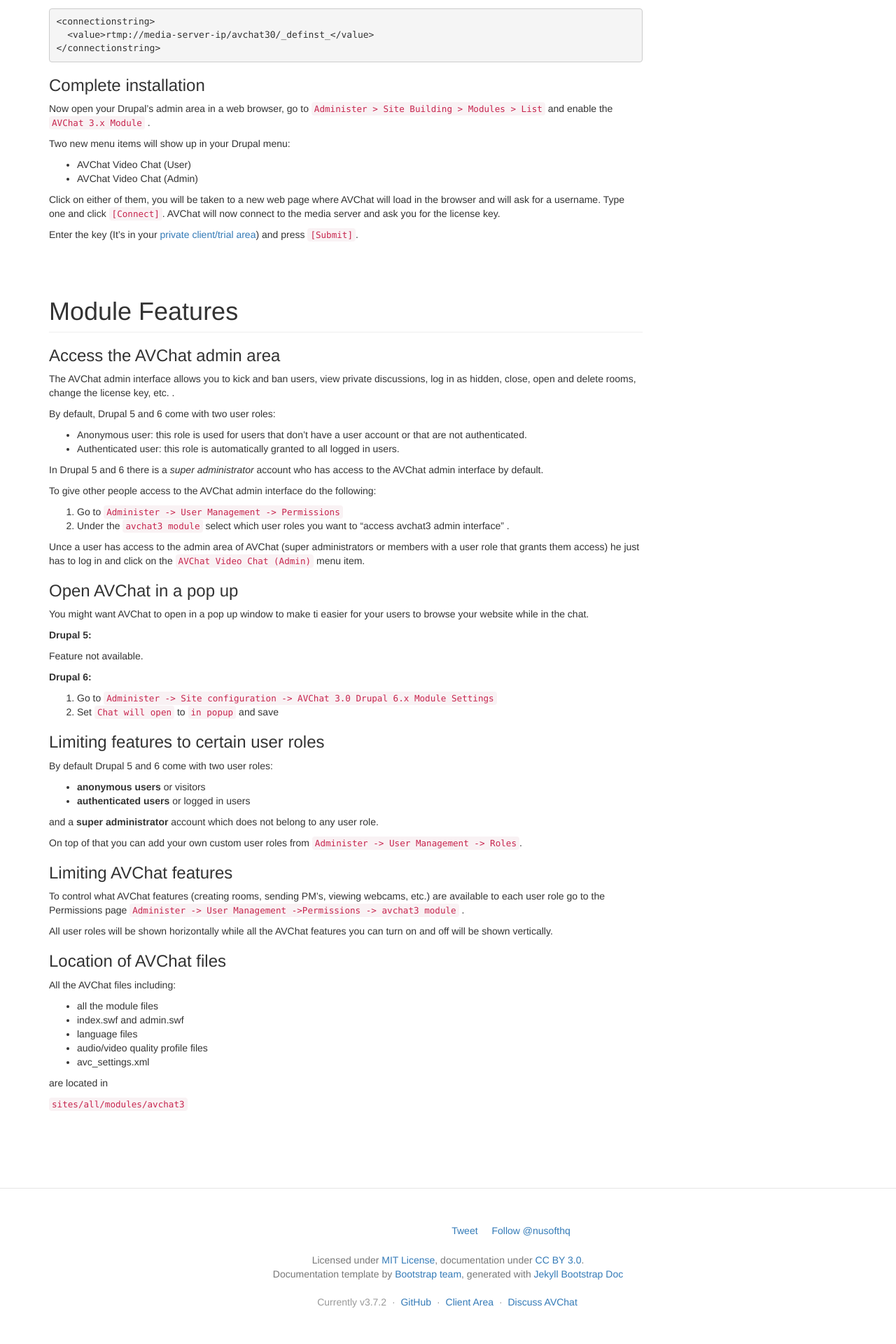
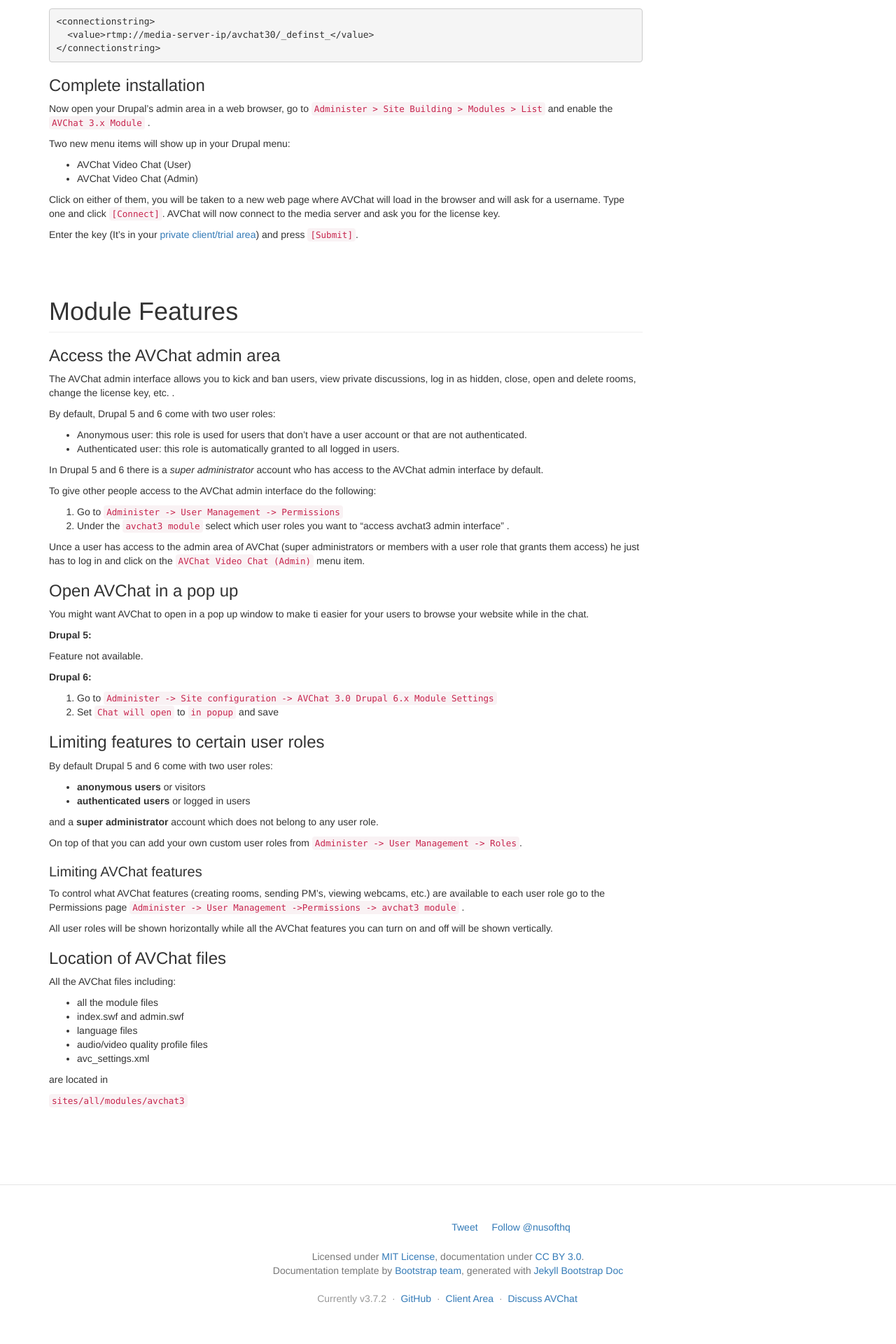
Before and after one commit to nusofthq/avchat-documentation, a Jekyll site: the page built from drupal.md, in a window 1280 px wide. Shown: the part 1470-3390 px from the top of the page at 70% size. Built offline with Jekyll 4.4.1, drawn with Linux system fonts in a browser that asks for light colours; nearby versions of some CDN libraries; comment, search, counter and statistics services are not loaded; grey boxes are pictures that could not be loaded.

Commit message:
h3 is now lower in size

```diff
--- a/assets/css/custom.css
+++ b/assets/css/custom.css
@@ -1,3 +1,6 @@
 h2 {
   font-size: 24px
 }
+h3 {
+  font-size: 20px
+}
```
